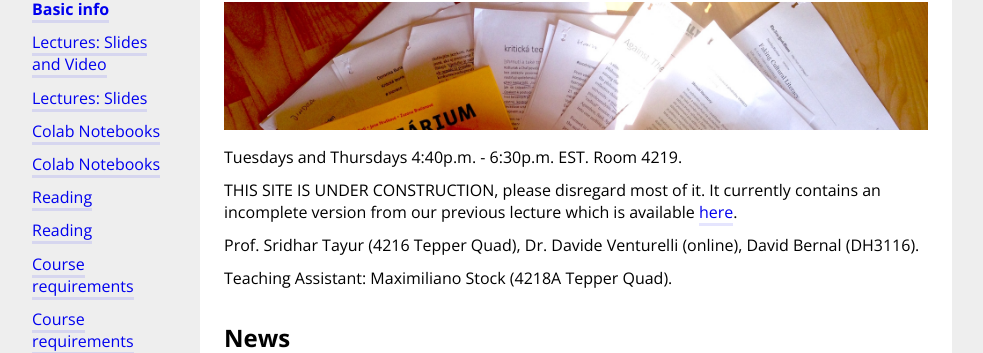
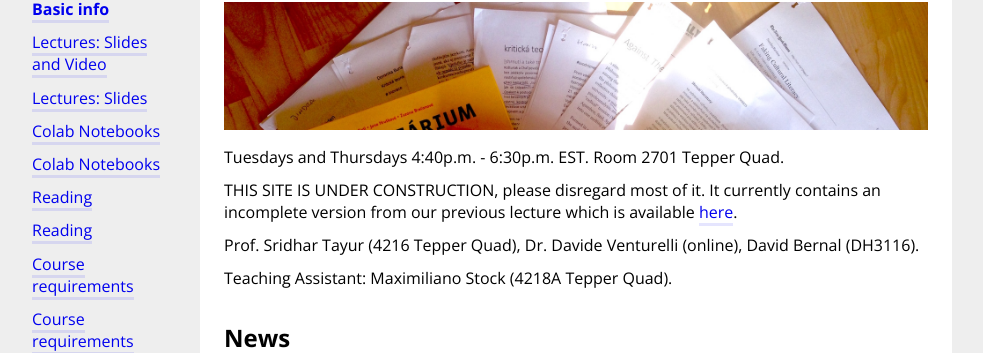
Before and after one commit to bernalde/QuIPML, a Jekyll site: the page built from index.md, in a window 1280 px wide and 900 px high. Shown: the part 232-585 px from the top of the window, without its empty margins (64-1047 px from the left). Built offline with Jekyll 4.4.1, drawn with Linux system fonts in a browser that asks for light colours.

Commit message:
minor changes

```diff
--- a/index.md
+++ b/index.md
@@ -8,9 +8,9 @@
 
 <img src="{{ site.baseurl }}/style/header.jpg" width="100%">
 
-Tuesdays and Thursdays 4:40p.m. - 6:30p.m. EST. Room 4219.
+Tuesdays and Thursdays 4:40p.m. - 6:30p.m. EST. Room 2701 Tepper Quad.
 
-THIS SITE IS UNDER CONSTRUCTION, please disregard most of it. It currently contains an incomplete version from our previous lecture which is available [here](https://bernalde.github.io/QuIPML/).
+THIS SITE IS UNDER CONSTRUCTION, please disregard most of it. It currently contains an incomplete version from our previous lecture which is available [here](https://bernalde.github.io/QuIP/).
 
 Prof. Sridhar Tayur (4216 Tepper Quad), Dr. Davide Venturelli (online), David Bernal (DH3116).
 
```
